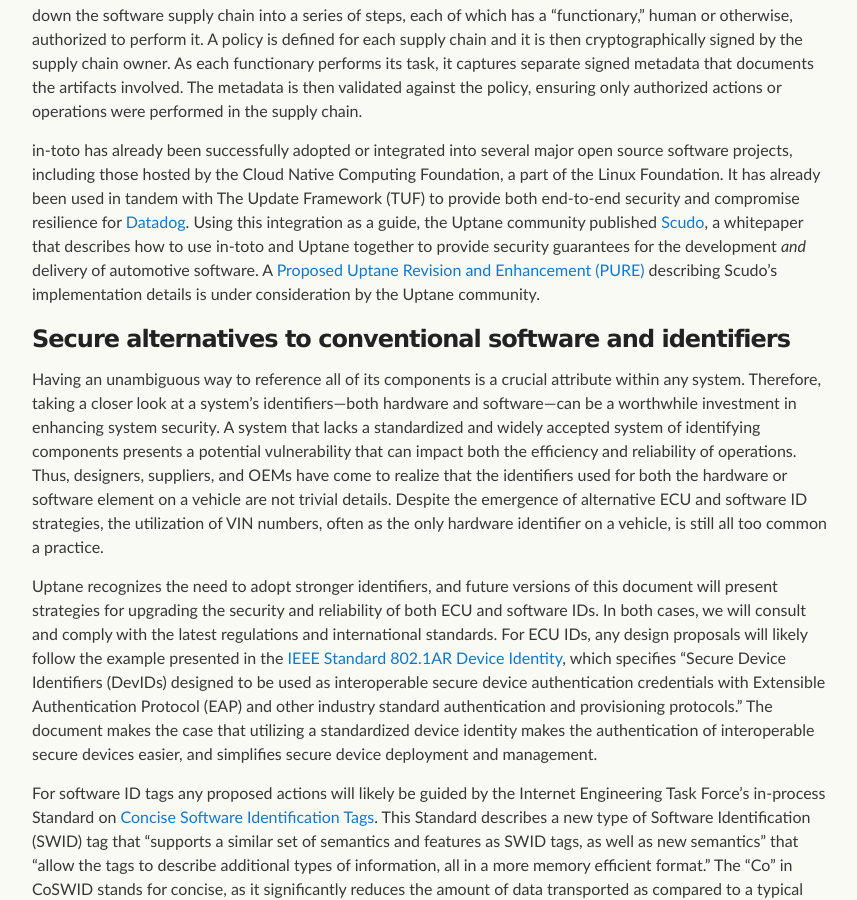
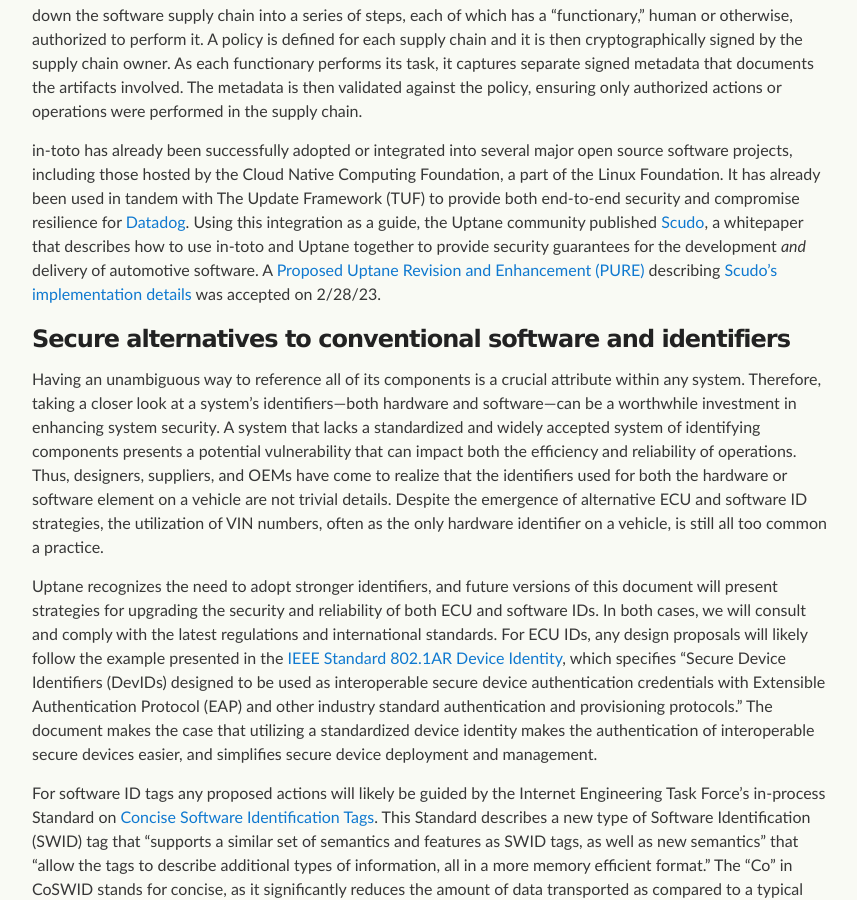
Before and after one commit to uptane/deployment-considerations, a Jekyll site: the page built from security_considerations.md, in a window 1280 px wide and 900 px high, scrolled down 1234 px. Shown: the whole window, without its empty margins (208-1065 px from the left). Built offline with Jekyll 4.4.1, drawn with Linux system fonts in a browser that asks for light colours; our own code applies the rules of GitHub Pages for plain Markdown files.

Commit message:
Added link to Scudo
Scudo was accepted as a PURE on 2/28. This links text about Uptane and supply chain security to the approved text.

```diff
--- a/security_considerations.md
+++ b/security_considerations.md
@@ -23,7 +23,7 @@ As new legislation emerges in the wake of several high profile supply chain atta
 
 There are a number of complementary supply chain security technologies that might be adapted for these purposes. The [in-toto](https://in-toto.io/) framework is a common link between a number of these efforts. The framework breaks down the software supply chain into a series of steps, each of which has a “functionary,” human or otherwise, authorized to perform it. A policy is defined for each supply chain and it is then cryptographically signed by the supply chain owner. As each functionary performs its task, it captures separate signed metadata that documents the artifacts involved. The metadata is then validated against the policy, ensuring only authorized actions or operations were performed in the supply chain.
 
-in-toto has already been successfully adopted or integrated into several major open source software projects, including those hosted by the Cloud Native Computing Foundation, a part of the Linux Foundation. It has already been used in tandem with The Update Framework (TUF) to provide both end-to-end security and compromise resilience for [Datadog](https://www.datadoghq.com/blog/engineering/secure-publication-of-datadog-agent-integrations-with-tuf-and-in-toto/). Using this integration as a guide, the Uptane community published [Scudo](https://uptane.github.io/papers/scudo-whitepaper.pdf), a whitepaper that describes how to use in-toto and Uptane together to provide security guarantees for the development _and_ delivery of automotive software. A [Proposed Uptane Revision and Enhancement (PURE)](https://github.com/uptane/pures) describing Scudo's implementation details is under consideration by the Uptane community.
+in-toto has already been successfully adopted or integrated into several major open source software projects, including those hosted by the Cloud Native Computing Foundation, a part of the Linux Foundation. It has already been used in tandem with The Update Framework (TUF) to provide both end-to-end security and compromise resilience for [Datadog](https://www.datadoghq.com/blog/engineering/secure-publication-of-datadog-agent-integrations-with-tuf-and-in-toto/). Using this integration as a guide, the Uptane community published [Scudo](https://uptane.github.io/papers/scudo-whitepaper.pdf), a whitepaper that describes how to use in-toto and Uptane together to provide security guarantees for the development _and_ delivery of automotive software. A [Proposed Uptane Revision and Enhancement (PURE)](https://github.com/uptane/pures) describing [Scudo's implementation details](https://github.com/uptane/pures/blob/main/pure3.md) was accepted on 2/28/23.
 
 ### Secure alternatives to conventional software and identifiers
 Having an unambiguous way to reference all of its components is a crucial attribute within any system. Therefore, taking a closer look at a system’s identifiers—both hardware and software—can be a worthwhile investment in enhancing system security. A system that lacks a standardized and widely accepted system of identifying components presents a potential vulnerability that can impact both the efficiency and reliability of operations. Thus, designers, suppliers, and OEMs have come to realize that the identifiers used for both the hardware or software element on a vehicle are not trivial details. Despite the emergence of alternative ECU and software ID strategies, the utilization of VIN numbers, often as the only hardware identifier on a vehicle, is still all too common a practice.
```
